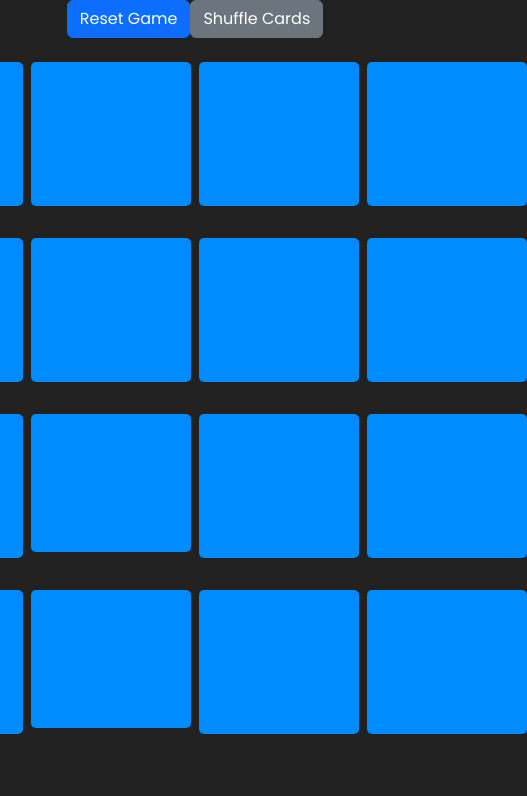
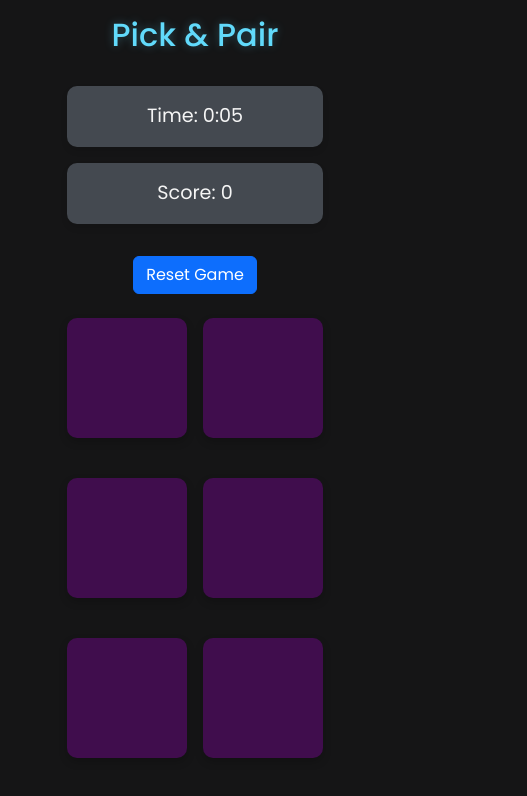
Before and after one commit to j0hanz/pick-and-pair, a React (Create React App) app: page / in a window 390 px wide. Shown: the top 796 px of the page, 527 px wide, since content can reach past the window. Built offline with nearby package versions, Linux system fonts and the light colour scheme.

Commit message:
add timer and score components; enhance game layout and styling

```diff
--- a/src/App.js
+++ b/src/App.js
@@ -6,7 +6,10 @@ function App() {
   return (
     <div className={styles.App}>
       <header className={styles.AppHeader}>
-        <Cards />
+        <h1 className={styles.gameTitle}>Pick & Pair</h1>
+        <div className={styles.container}>
+          <Cards />
+        </div>
       </header>
     </div>
   );
--- a/src/App.module.css
+++ b/src/App.module.css
@@ -1,92 +1,202 @@
 @import url('https://fonts.googleapis.com/css2?family=Poppins:wght@300;400;500;600&display=swap');
 @import './variables.module.css';
 
+/* General styles */
 body {
   margin: 0;
   padding: 0;
   font-family: 'Poppins', sans-serif;
-  background-color: rgb(33, 33, 33);
-  height: 100%;
+  background-color: #151516;
+  color: #61dafb;
   display: flex;
+  flex-direction: column;
   justify-content: center;
   align-items: center;
+  min-height: 100vh;
+}
+
+.App {
+  width: 100%;
+  max-width: 1200px;
+  margin: 0 auto;
+}
+
+.AppHeader {
+  text-align: center;
+}
+
+.gameTitle {
+  color: #61dafb;
+  font-size: 3rem;
+  margin-bottom: 2rem;
+  text-shadow: 0 0 10px rgba(97, 218, 251, 0.3);
 }
 
 h1 {
   text-align: center;
-  color: aliceblue;
-}
-
-.container {
-  margin: 0 auto;
-  width: 100%;
-  max-width: 36rem;
-  display: flex;
-  flex-direction: column;
-  align-items: center;
-}
-
-.button-group {
-  display: flex;
-  gap: 1rem;
+  color: #61dafb;
+  font-size: 2rem;
   margin-bottom: 1rem;
 }
 
+/* Container */
+.container {
+  margin: 0 auto;
+  border-radius: 15px;
+  padding: 0;
+}
+
+/* Stats section */
+.stats {
+  display: grid;
+  grid-template-columns: repeat(auto-fit, minmax(150px, 1fr));
+  gap: 1rem;
+  margin-bottom: 2rem;
+  font-size: 1.2rem;
+}
+
+.stats div {
+  padding: 1rem;
+  border-radius: 10px;
+  background-color: #444950;
+  color: #f5f5f5;
+  text-align: center;
+  box-shadow: 0 4px 6px rgba(0, 0, 0, 0.1);
+}
+
+/* Buttons */
+.button-group {
+  display: flex;
+  justify-content: center;
+  margin-bottom: 1rem;
+  width: 100%;
+}
+
+button {
+  padding: 0.75rem 1.5rem;
+  border: none;
+  border-radius: 5px;
+  font-size: 1rem;
+  font-weight: 500;
+  cursor: pointer;
+  color: #fff;
+}
+
+button.btn-primary {
+  background-color: #61dafb;
+}
+
+button.btn-primary:hover {
+  background-color: #52b8d9;
+}
+
+button.btn-secondary {
+  background-color: #444950;
+}
+
+button.btn-secondary:hover {
+  background-color: #373c43;
+}
+
+/* Card grid */
 .row {
   display: grid;
-  grid-template-columns: repeat(4, 1fr);
-  gap: 0.5rem;
+  grid-template-columns: repeat(6, 1fr);
+  gap: 2rem;
+  width: 100%;
 }
 
+/* Card */
 .card {
-  background-color: rgb(0, 140, 255);
-  border-radius: 5px;
-  width: 10rem;
-  height: auto;
-  display: flex;
-  justify-content: center;
-  align-items: center;
-  animation: 2s hideCard linear;
+  background-color: #400d4d;
+  border-radius: 10px;
+  width: 100%;
+  position: relative;
+  perspective: 1000px;
+  cursor: pointer;
+  transition: transform 0.3s ease, box-shadow 0.3s ease;
+  box-shadow: 0 4px 8px rgba(0, 0, 0, 0.2);
+  min-width: 160px;
+  min-height: 160px;
 }
 
-img {
-  width: 90%;
-  height: 90%;
-  border-radius: 5px;
-  opacity: 0;
-  animation: 2s hideImage linear;
+.card:hover {
+  transform: translateY(-5px);
+  box-shadow: 0 6px 12px rgba(0, 0, 0, 0.3);
 }
 
 .card.active {
-  transform: rotateY(0);
+  transform: rotateY(180deg);
+}
+
+.card img {
+  position: absolute;
+  top: 10%;
+  left: 10%;
+  width: 80%;
+  height: 80%;
+  border-radius: 5px;
+  object-fit: cover;
+  opacity: 0;
+  transform: rotateY(180deg);
+  backface-visibility: hidden;
+  transition: opacity 0.3s ease, transform 0.6s ease;
 }
 
 .card.active img {
   opacity: 1;
+  transform: rotateY(0);
 }
 
-.unmatch {
-  background-color: rgb(240, 28, 28);
-  border-radius: 5px;
-  animation: 2s hideCard linear;
+.card.unmatch {
+  animation: shake 0.5s;
 }
 
-@keyframes hideCard {
-  0%,
-  70% {
-    transform: rotateX(0deg);
+/* Animations */
+@keyframes shake {
+  0%, 100% {
+    transform: translateX(0);
   }
-  100% {
-    transform: rotateX(180deg);
+  25% {
+    transform: translateX(-10px);
+  }
+  50% {
+    transform: translateX(10px);
+  }
+  75% {
+    transform: translateX(-10px);
   }
 }
 
-@keyframes hideImage {
-  0%,
-  84% {
-    opacity: 1;
-  }
-  85% {
-    opacity: 0;
+@media (max-width: 1024px) {
+  .row {
+    grid-template-columns: repeat(4, 1fr);
   }
 }
+
+@media (max-width: 768px) {
+  .App {
+    padding: 1rem;
+  }
+
+  .gameTitle {
+    font-size: 2rem;
+  }
+
+  .row {
+    grid-template-columns: repeat(3, 1fr);
+    gap: 1.25rem;
+  }
+}
+
+@media (max-width: 480px) {
+  .row {
+    grid-template-columns: repeat(2, 1fr);
+    gap: 1rem;
+  }
+
+  .card {
+    min-width: 120px;
+    min-height: 120px;
+  }
+}
--- a/src/components/Cards.js
+++ b/src/components/Cards.js
@@ -10,6 +10,9 @@ import img07 from '../assets/images/07.jpg';
 import img08 from '../assets/images/08.jpg';
 import { clickHandler } from '../utils/clickHandler';
 import styles from '../App.module.css';
+import Timer from './Timer';
+import Score from './Score';
+import { shuffleCards } from '../utils/shuffleCards';
 
 const initialCards = [
   { id: 0, name: 'Bryan Cranston', img: img01 },
@@ -28,42 +31,41 @@ const initialCards = [
   { id: 13, name: 'Bob Odenkirk', img: img07 },
   { id: 14, name: 'Jonathan Banks', img: img08 },
   { id: 15, name: 'Jonathan Banks', img: img08 },
-]
-  .map((card) => ({ ...card, status: '' }))
-  .sort(() => Math.random() - 0.5);
+].map((card) => ({ ...card, status: '' }));
 
 export default function Cards() {
-  const [cards, setCards] = useState(initialCards);
+  const [cards, setCards] = useState(shuffleCards(initialCards));
   const [selectedCardIndex, setSelectedCardIndex] = useState(null);
+  const [matchedPairs, setMatchedPairs] = useState(0);
   const previousIndex = useRef(null);
 
   const resetGame = () => {
-    const shuffledCards = initialCards
-      .map((card) => ({ ...card, status: '' }))
-      .sort(() => Math.random() - 0.5);
-    setCards(shuffledCards);
+    setCards(
+      shuffleCards(initialCards.map((card) => ({ ...card, status: '' })))
+    );
     setSelectedCardIndex(null);
+    setMatchedPairs(0);
     previousIndex.current = null;
   };
 
-  const shuffleCards = () => {
-    const shuffledCards = [...cards].sort(() => Math.random() - 0.5);
-    setCards(shuffledCards);
+  const handleMatchUpdate = () => {
+    setMatchedPairs((prev) => prev + 1);
   };
 
   return (
     <div className={styles.container}>
+      <div className={styles.stats}>
+        <Timer resetTrigger={resetGame} />
+        <Score matchedPairs={matchedPairs} />
+      </div>
       <div className={styles.buttonGroup}>
         <button onClick={resetGame} className="btn btn-primary mb-4">
           Reset Game
         </button>
-        <button onClick={shuffleCards} className="btn btn-secondary mb-4">
-          Shuffle Cards
-        </button>
       </div>
       <div className={styles.row}>
         {cards.map((card, index) => (
-          <div className="col-6 col-md-4 col-lg-3 mb-4" key={index}>
+          <div className="col-8 col-md-4 col-lg-6 mb-4" key={index}>
             <Card
               card={card}
               index={index}
@@ -74,7 +76,8 @@ export default function Cards() {
                   setCards,
                   selectedCardIndex,
                   setSelectedCardIndex,
-                  previousIndex
+                  previousIndex,
+                  handleMatchUpdate
                 )
               }
             />
--- /dev/null
+++ b/src/components/Score.js
@@ -0,0 +1,5 @@
+import React from 'react';
+
+export default function Score({ matchedPairs }) {
+  return <div>Score: {matchedPairs}</div>;
+}
--- /dev/null
+++ b/src/components/Timer.js
@@ -0,0 +1,27 @@
+import React, { useState, useEffect } from 'react';
+
+export default function Timer({ resetTrigger }) {
+  const [time, setTime] = useState(0);
+
+  useEffect(() => {
+    const interval = setInterval(() => {
+      setTime((prevTime) => prevTime + 1);
+    }, 1000);
+
+    return () => clearInterval(interval);
+  }, []);
+
+  useEffect(() => {
+    if (resetTrigger) {
+      setTime(0);
+    }
+  }, [resetTrigger]);
+
+  const formatTime = (seconds) => {
+    const mins = Math.floor(seconds / 60);
+    const secs = seconds % 60;
+    return `${mins}:${secs < 10 ? '0' : ''}${secs}`;
+  };
+
+  return <div>Time: {formatTime(time)}</div>;
+}
--- /dev/null
+++ b/src/utils/formatTime.js
@@ -0,0 +1,5 @@
+export const formatTime = (seconds) => {
+  const mins = Math.floor(seconds / 60);
+  const secs = seconds % 60;
+  return `${mins}:${secs < 10 ? '0' : ''}${secs}`;
+};
--- /dev/null
+++ b/src/utils/shuffleCards.js
@@ -0,0 +1,3 @@
+export const shuffleCards = (cards) => {
+  return cards.sort(() => Math.random() - 0.5);
+};
```
